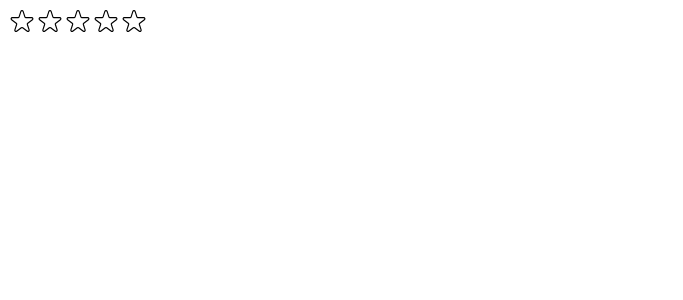
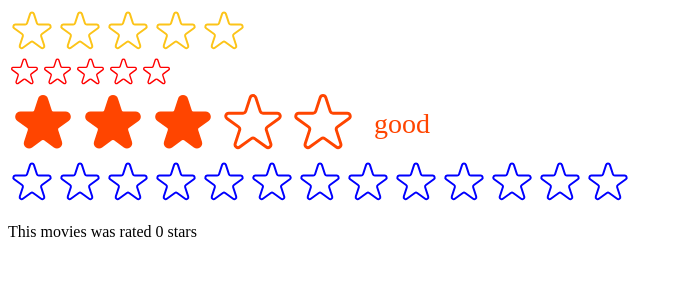
Before and after one commit to Priyanshubelwal17/Usepopcorn, a React (Create React App) app: page / in a window 1280 px wide. Shown: the top 300 px of the page, without its empty margins (0-683 px from the left). Built offline with nearby package versions, Linux system fonts and the light colour scheme.

Commit message:
Learn propTypes

```diff
--- a/package.json
+++ b/package.json
@@ -7,6 +7,7 @@
     "@testing-library/jest-dom": "^6.6.3",
     "@testing-library/react": "^16.3.0",
     "@testing-library/user-event": "^13.5.0",
+    "prop-types": "^15.8.1",
     "react": "^19.1.0",
     "react-dom": "^19.1.0",
     "react-scripts": "5.0.1",
--- a/src/StarRating.js
+++ b/src/StarRating.js
@@ -1,4 +1,5 @@
 import { useState } from "react";
+import PropTypes from "prop-types";
 
 const containerStyle = {
   display: "flex",
@@ -10,21 +11,35 @@
   display: "flex",
 };
 
-const textStyle = {
-  lineHeight: "1",
-  margin: "0",
+StarRating.propTypes = {
+  maxRating: PropTypes.number.isRequired,
 };
 
-export default function StarRating({ maxRating = 20 }) {
-  const [rating, setRating] = useState(0);
+export default function StarRating({
+  maxRating = 5,
+  color = "#fcc419",
+  size = 48,
+  className = "",
+  messages = [],
+  defaultRating = 0,
+  onSetRating,
+}) {
+  const [rating, setRating] = useState(defaultRating);
   const [tempRating, setTempRating] = useState(0);
 
   function handlerating(rating) {
+    if (onSetRating) onSetRating(rating);
     setRating(rating);
   }
+  const textStyle = {
+    lineHeight: "1",
+    margin: "0",
+    color,
+    fontSize: `${size / 2.5}px`,
+  };
 
   return (
-    <div style={containerStyle}>
+    <div style={containerStyle} className={className}>
       <div style={starContainerStyle}>
         {Array.from({ length: maxRating }, (_, i) => (
           <Star
@@ -33,22 +48,27 @@
             onRate={() => handlerating(i + 1)}
             onHoverIn={() => setTempRating(i + 1)}
             onHoverOut={() => setTempRating(0)}
+            color={color}
+            size={size}
           />
         ))}
       </div>
-      <p style={textStyle}>{tempRating || rating || ""}</p>
+      <p style={textStyle}>
+        {messages.length === maxRating
+          ? messages[tempRating ? tempRating - 1 : rating - 1]
+          : tempRating || rating || ""}
+      </p>
     </div>
   );
 }
 
-const starStyle = {
-  width: "28px",
-  height: "28px",
-  display: "block",
-  cursor: "pointer",
-};
-
-function Star({ onRate, full, onHoverIn, onHoverOut }) {
+function Star({ onRate, full, onHoverIn, onHoverOut, color, size }) {
+  const starStyle = {
+    width: `${size}px`,
+    height: `${size}px`,
+    display: "block",
+    cursor: "pointer",
+  };
   return (
     <span
       style={starStyle}
@@ -60,8 +80,8 @@
         <svg
           xmlns="http://www.w3.org/2000/svg"
           viewBox="0 0 20 20"
-          fill="#000"
-          stroke="#000"
+          fill={color}
+          stroke={color}
         >
           <path d="M9.049 2.927c.3-.921 1.603-.921 1.902 0l1.07 3.292a1 1 0 00.95.69h3.462c.969 0 1.371 1.24.588 1.81l-2.8 2.034a1 1 0 00-.364 1.118l1.07 3.292c.3.921-.755 1.688-1.54 1.118l-2.8-2.034a1 1 0 00-1.175 0l-2.8 2.034c-.784.57-1.838-.197-1.539-1.118l1.07-3.292a1 1 0 00-.364-1.118L2.98 8.72c-.783-.57-.38-1.81.588-1.81h3.461a1 1 0 00.951-.69l1.07-3.292z" />
         </svg>
@@ -70,7 +90,7 @@
           xmlns="http://www.w3.org/2000/svg"
           fill="none"
           viewBox="0 0 24 24"
-          stroke="#000"
+          stroke={color}
         >
           <path
             strokeLinecap="round"
--- a/src/index.js
+++ b/src/index.js
@@ -1,15 +1,38 @@
-import React from "react";
+import React, { useState } from "react";
+
 import ReactDOM from "react-dom/client";
 // import "./index.css";
 import App from "./App";
 
 import StarRating from "./StarRating";
 
+function Test() {
+  const [movieRating, setMovieRating] = useState(0);
+  return (
+    <div>
+      <StarRating color="blue" maxRating={"13"} onSetRating={setMovieRating} />
+      <p>This movies was rated {movieRating} stars</p>
+    </div>
+  );
+}
+
 const root = ReactDOM.createRoot(document.getElementById("root"));
 root.render(
   <React.StrictMode>
     {/* <App /> */}
-    <StarRating maxRating={5} />
+    <StarRating
+      maxRating={"5"}
+      messages={["Terrible", "Bad", "Okay", "Good", "Amazing"]}
+    />
+    <StarRating size={33} color="red" />
+    <StarRating
+      size={70}
+      color="orangered"
+      className="test"
+      defaultRating={3}
+      messages={["no", "not bad", "good", "wow", "excellent"]}
+    />
+    <Test />
   </React.StrictMode>
 );
 
```
Also changed, not shown: 1 other file (tests, documents, lock files or other folders).
